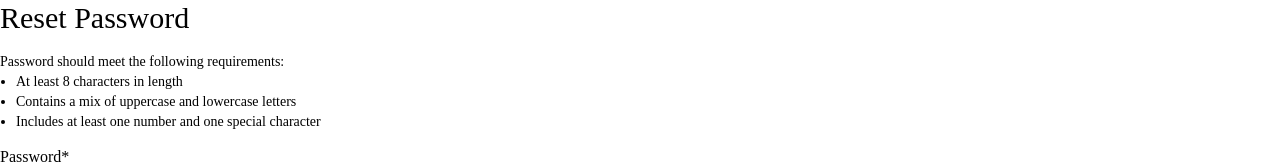
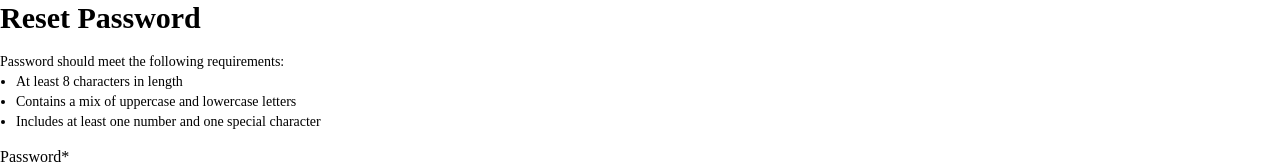
Before and after one commit to cornellh4i/lagos-volunteers, a Next.js app in the folder frontend/: page /password/reset/1 in a window 1280 px wide. Shown: the top 164 px of the page. Built offline with nearby package versions, Linux system fonts and the light colour scheme; no server answers.

Commit message:
minor change on font weight

```diff
--- a/frontend/src/components/molecules/ResetPasswordForm.tsx
+++ b/frontend/src/components/molecules/ResetPasswordForm.tsx
@@ -7,7 +7,7 @@ import Link from "next/link";
 const ResetPassword = () => {
   return (
     <div className="space-y-4">
-      <div className="text-3xl">Reset Password</div>
+      <div className="font-bold text-3xl">Reset Password</div>
       <div className="text-sm">
         Password should meet the following requirements:
         <ul className="m-0 px-4">
```
